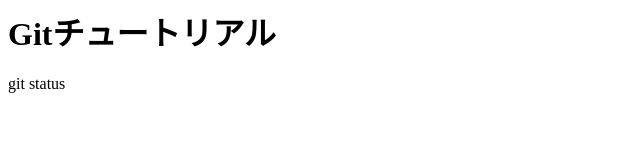
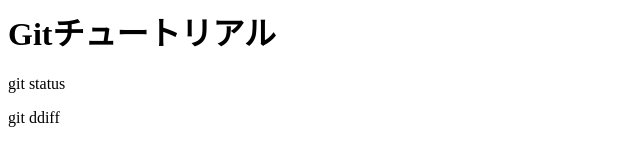
Before and after one commit to NishiwakiHikari/git_tutorial, a plain HTML site: page index.html in a window 1280 px wide. Shown: the full height of the page, 0-640 px from the left. Drawn offline with Linux system fonts and the light colour scheme.

Commit message:
git diffを追記

```diff
--- a/index.html
+++ b/index.html
@@ -1,2 +1,3 @@
 <h1>Gitチュートリアル</h1>
 <p>git status</p>
+<p>git ddiff</p>
```
